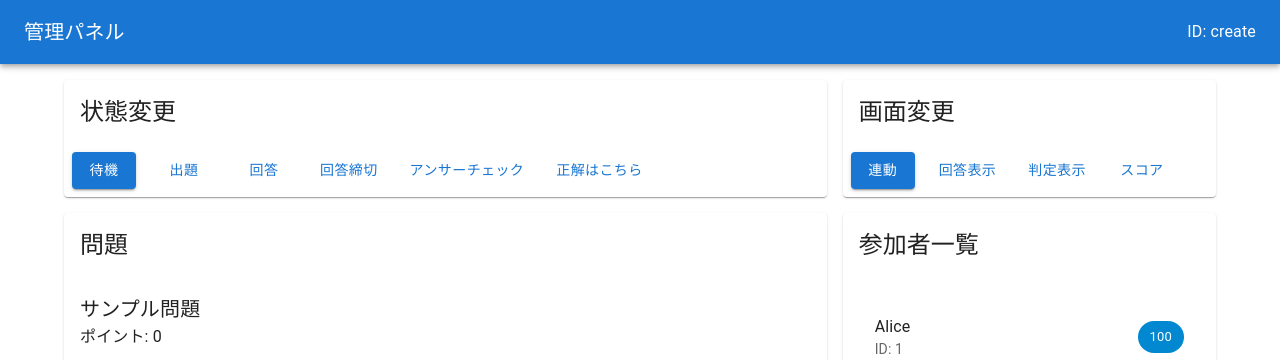
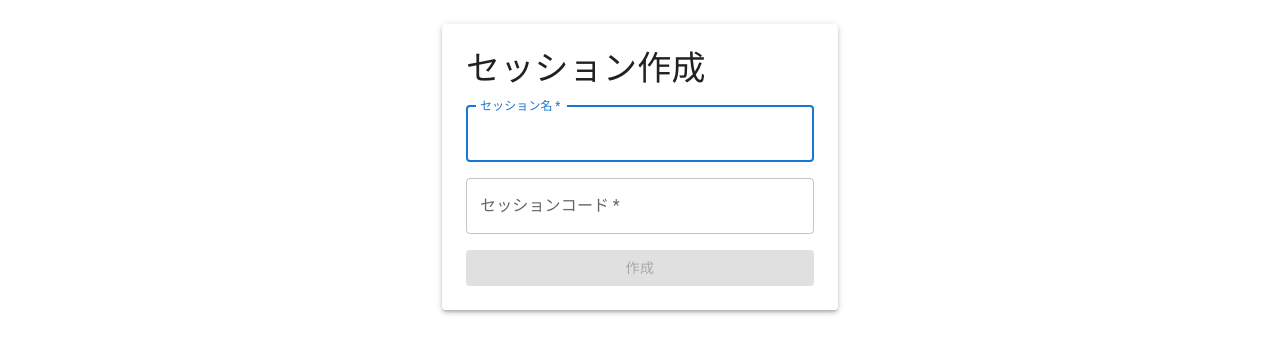
Before and after one commit to hal-shu-sato/quiz-web-system, a Next.js app: page /admin/create in a window 1280 px wide. Shown: the top 360 px of the page. Built offline with nearby package versions, Linux system fonts and the light colour scheme; no server answers; what @mui/material-nextjs would draw is missing.

Commit message:
Add AdminCreate component for session creation with form inputs

```diff
--- /dev/null
+++ b/src/app/admin/create/page.tsx
@@ -0,0 +1,56 @@
+'use client';
+
+import { useState } from 'react';
+
+import {
+  Button,
+  Container,
+  Paper,
+  Stack,
+  TextField,
+  Typography,
+} from '@mui/material';
+
+export default function AdminCreate() {
+  const [title, setTitle] = useState('');
+  const [sessionCode, setSessionCode] = useState('');
+  const [loading, setLoading] = useState(false);
+  const [error, setError] = useState('');
+
+  return (
+    <Container maxWidth="xs" sx={{ my: 3 }}>
+      <Paper elevation={3} sx={{ p: 3 }}>
+        <Stack spacing={2}>
+          <Typography variant="h4" component="h1">
+            セッション作成
+          </Typography>
+          <TextField
+            label="セッション名"
+            fullWidth
+            autoFocus
+            required
+            value={title}
+            onChange={(e) => setTitle(e.target.value)}
+            error={!!error}
+          />
+          <TextField
+            label="セッションコード"
+            fullWidth
+            required
+            value={sessionCode}
+            onChange={(e) => setSessionCode(e.target.value)}
+            error={!!error}
+          />
+          <Button
+            variant="contained"
+            fullWidth
+            disabled={loading || !sessionCode}
+          >
+            {loading ? '作成中...' : '作成'}
+          </Button>
+          {error && <Typography color="error">{error}</Typography>}
+        </Stack>
+      </Paper>
+    </Container>
+  );
+}
```
